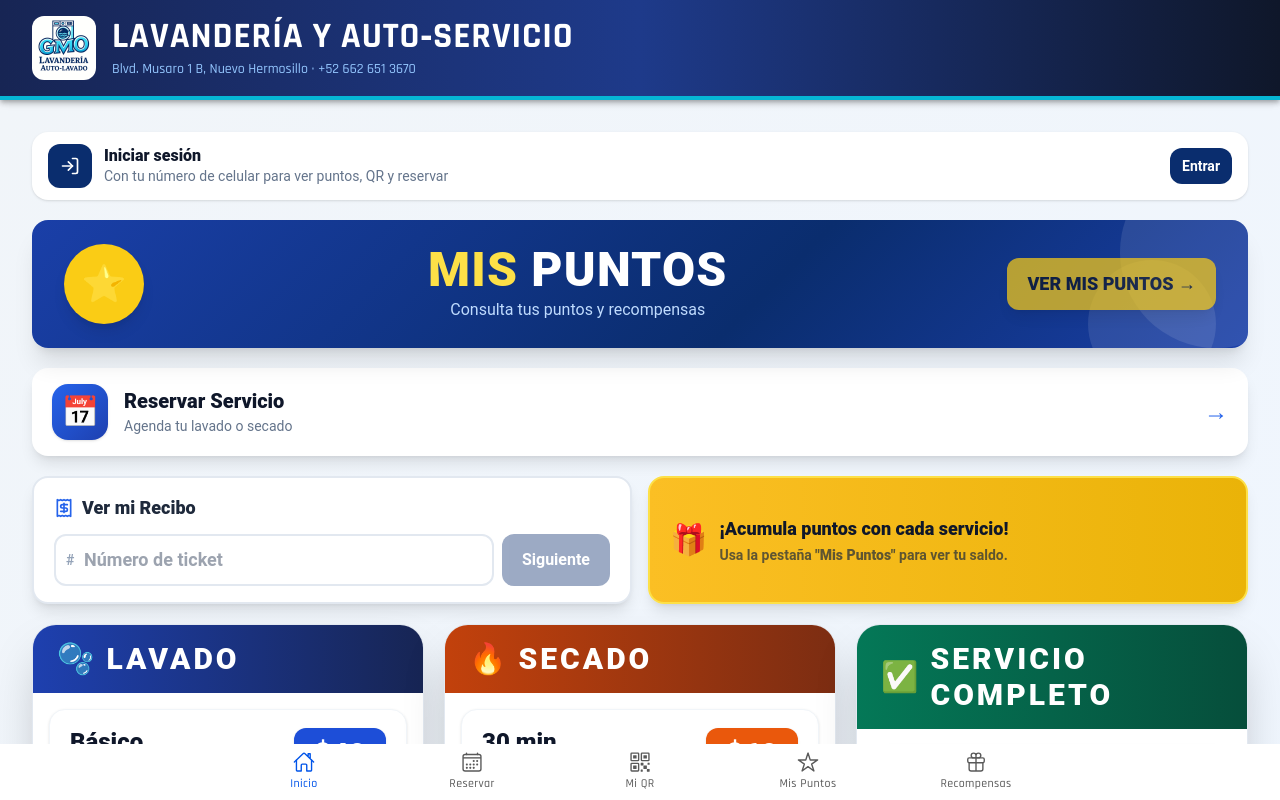
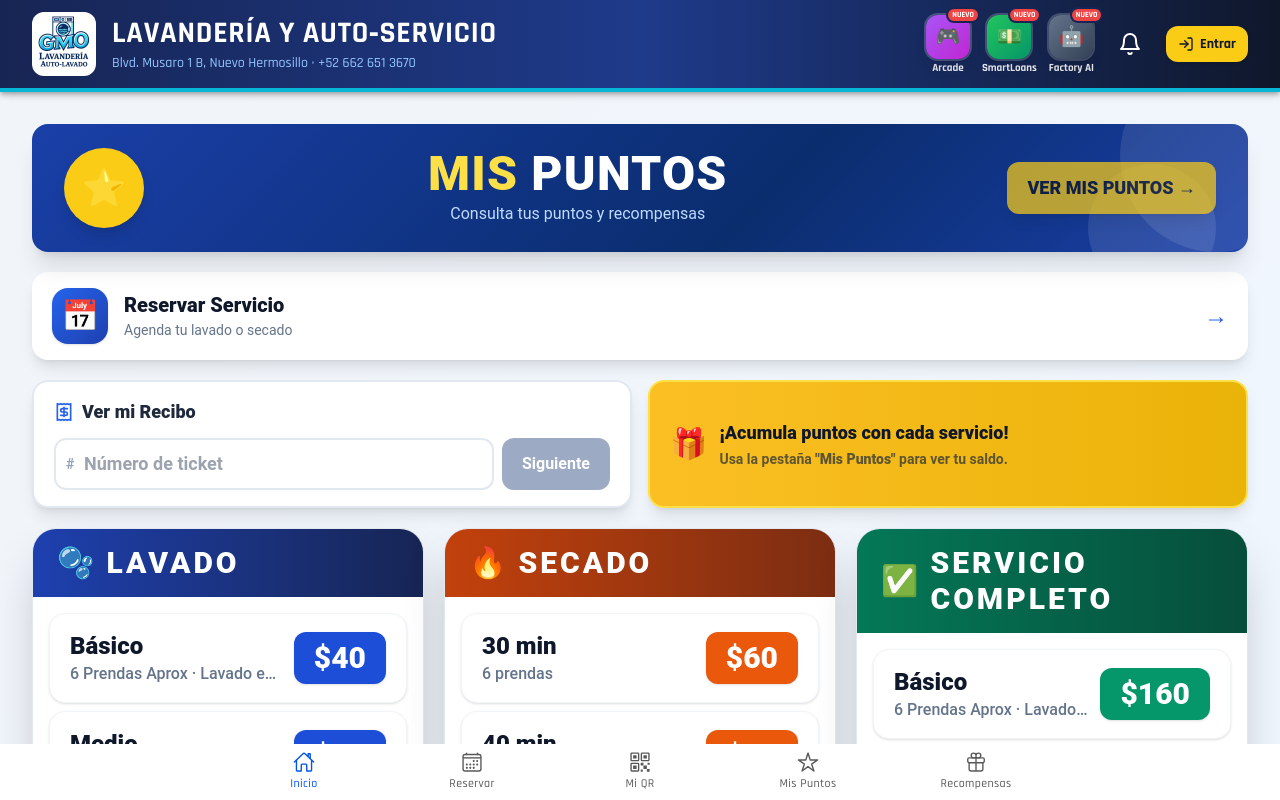
Before and after one commit to montanogilberto/menuLaundy, a React (Vite) app: page /home in a window 1280 px wide. Built offline with nearby package versions, Linux system fonts and the light colour scheme.

Commit message:
fixed dasboard v3

```diff
--- a/src/components/Header.tsx
+++ b/src/components/Header.tsx
@@ -1,14 +1,49 @@
-import { Star } from 'lucide-react';
+import { useHistory } from 'react-router-dom';
+import { Bell, LogIn, LogOut, User } from 'lucide-react';
 import logo from '../assets/logo_white.jpeg';
+import { contactInfo } from '../data/services';
+import { useClientSession, clearClientSession } from '../lib/clientSession';
 
-interface Props {
-  onRewardsClick?: () => void;
-}
+const STORE_WA = contactInfo.phone.replace(/\D/g, '');
+const waLink = (text: string) => `https://wa.me/${STORE_WA}?text=${encodeURIComponent(text)}`;
 
-export default function Header({ onRewardsClick }: Props) {
+// Other GMO projects promoted from the header
+const PROJECTS = [
+  { key: 'arcade',     label: 'Arcade',     emoji: '🎮', bg: 'from-purple-500 to-fuchsia-600', href: 'https://posvending.gmolavanderia.com/arcade' },
+  { key: 'smartloans', label: 'SmartLoans', emoji: '💵', bg: 'from-green-500 to-emerald-600', href: waLink('Hola, quiero información sobre SmartLoans (préstamos).') },
+  { key: 'factory',    label: 'Factory AI', emoji: '🤖', bg: 'from-slate-500 to-slate-700',   href: waLink('Hola, quiero información sobre Factory AI Agents.') },
+];
+
+export default function Header() {
+  const history = useHistory();
+  const session = useClientSession();
+
+  const projectIcons = (
+    <nav aria-label="Otros proyectos GMO" className="flex items-center gap-2 sm:gap-3">
+      {PROJECTS.map(p => (
+        <a
+          key={p.key}
+          href={p.href}
+          target="_blank"
+          rel="noopener noreferrer"
+          className="group flex flex-col items-center gap-1 shrink-0"
+        >
+          <span className={`relative w-10 h-10 md:w-11 md:h-11 rounded-xl bg-gradient-to-br ${p.bg} flex items-center justify-center text-xl shadow-lg ring-2 ring-white/20 group-hover:ring-white/60 transition`}>
+            {p.emoji}
+            <span className="absolute -top-1.5 -right-2 bg-red-500 text-white text-[8px] font-black leading-none px-1 py-0.5 rounded-full ring-2 ring-blue-950">
+              NUEVO
+            </span>
+          </span>
+          <span className="text-white/90 text-[11px] font-bold leading-none">{p.label}</span>
+        </a>
+      ))}
+    </nav>
+  );
+
   return (
     <header className="bg-gradient-to-r from-blue-950 via-blue-900 to-slate-900 border-b-4 border-cyan-500 flex-shrink-0">
-      <div className="max-w-screen-2xl mx-auto px-3 sm:px-4 md:px-8 py-2.5 md:py-4 pt-[max(0.625rem,env(safe-area-inset-top))] flex items-center gap-2.5 sm:gap-4">
+      <div className="max-w-screen-2xl mx-auto px-3 sm:px-4 md:px-8 py-2.5 md:py-3 pt-[max(0.625rem,env(safe-area-inset-top))] flex flex-col gap-2.5">
+        <div className="flex items-center gap-2.5 sm:gap-4">
           {/* Logo */}
           <img
             src={logo}
@@ -18,25 +53,61 @@ export default function Header({ onRewardsClick }: Props) {
 
           {/* Brand */}
           <div className="flex-1 min-w-0">
-
-          <h1 className="text-white font-black text-lg sm:text-xl md:text-3xl lg:text-4xl tracking-wide uppercase leading-none">
+            <h1 className="text-white font-black text-lg sm:text-xl md:text-2xl lg:text-3xl tracking-wide uppercase leading-none">
               Lavandería Y<br className="sm:hidden" /> Auto&#8209;Servicio
             </h1>
-          <p className="text-blue-300 text-xs md:text-sm font-medium mt-0.5 hidden sm:block">
+            <p className="text-blue-300 text-xs md:text-sm font-medium mt-0.5 hidden sm:block truncate">
               Blvd. Musaro 1 B, Nuevo Hermosillo · +52 662 651 3670
             </p>
           </div>
 
-        {/* Rewards CTA */}
-        {onRewardsClick && (
+          {/* Projects (desktop: same row) */}
+          <div className="hidden lg:block">{projectIcons}</div>
+
+          {/* Alerts */}
           <button
-            onClick={onRewardsClick}
-            className="flex items-center gap-2 bg-gradient-to-r from-amber-400 to-yellow-400 hover:from-amber-300 hover:to-yellow-300 text-slate-900 font-black text-sm md:text-xl px-3 sm:px-4 md:px-7 py-2 md:py-3 rounded-xl sm:rounded-2xl shadow-lg transition-all sm:hover:scale-105 active:scale-95 border-2 border-yellow-200 whitespace-nowrap shrink-0"
+            onClick={() => history.push(session ? '/puntos' : '/login')}
+            aria-label="Alertas"
+            className="relative p-2 rounded-full text-white hover:bg-white/10 shrink-0"
           >
-            <Star className="w-4 h-4 md:w-6 md:h-6 fill-current shrink-0" />
-            <span>Mis Puntos</span>
+            <Bell className="w-6 h-6" />
+            {session && <span className="absolute top-1.5 right-1.5 w-2.5 h-2.5 bg-red-500 rounded-full ring-2 ring-blue-950" />}
+          </button>
+
+          {/* User: greeting + Salir, or Entrar */}
+          {session ? (
+            <div className="flex items-center gap-2 shrink-0">
+              <div className="w-9 h-9 rounded-full bg-blue-400 flex items-center justify-center">
+                <User className="w-5 h-5 text-white" />
+              </div>
+              <div className="hidden sm:block leading-tight max-w-[10rem]">
+                <p className="text-white font-bold text-sm truncate">Hola, {session.first_name} 👋</p>
+                <p className="text-blue-300 text-xs">Cliente</p>
+              </div>
+              <button
+                onClick={clearClientSession}
+                className="flex items-center gap-1 text-white/80 hover:text-white text-xs font-bold border border-white/30 rounded-lg px-2 py-1.5"
+              >
+                <LogOut className="w-4 h-4" /> Salir
+              </button>
+            </div>
+          ) : (
+            <button
+              onClick={() => history.push('/login')}
+              className="flex items-center gap-1.5 bg-yellow-400 hover:bg-yellow-300 text-slate-900 font-black text-sm px-3 py-2 rounded-xl shadow shrink-0"
+            >
+              <LogIn className="w-4 h-4" /> Entrar
             </button>
           )}
+        </div>
+
+        {/* Projects (phone/tablet: own row) */}
+        <div className="lg:hidden flex items-center justify-between gap-2 border-t border-white/10 pt-2">
+          <p className="text-blue-200 text-xs font-bold leading-tight">
+            Conoce nuestros<br />otros proyectos
+          </p>
+          {projectIcons}
+        </div>
       </div>
     </header>
   );
--- a/src/data/services.ts
+++ b/src/data/services.ts
@@ -100,7 +100,7 @@ export const businessHours = [
 export const socialLinks = [
   { name: 'Facebook', url: 'https://facebook.com/gmolavanderia', icon: 'Facebook' },
   { name: 'Instagram', url: 'https://instagram.com/gmolavanderia', icon: 'Instagram' },
-  { name: 'WhatsApp', url: 'https://wa.me/525512345678', icon: 'MessageCircle' },
+  { name: 'WhatsApp', url: 'https://wa.me/526626513670', icon: 'MessageCircle' },
 ];
 
 export const sampleTicket: Ticket = {
--- a/src/pages/KioskHomePage.tsx
+++ b/src/pages/KioskHomePage.tsx
@@ -1,10 +1,10 @@
 import { useState } from 'react';
 import { useHistory } from 'react-router-dom';
-import { Search, Receipt, Phone, AlertCircle, Loader2, LogOut, UserCheck, LogIn } from 'lucide-react';
+import { Search, Receipt, Phone, AlertCircle, Loader2 } from 'lucide-react';
 import { slides } from '../data/services';
 import { Service } from '../types';
 import { findClientByPhone } from '../api/rewardsCheckApi';
-import { useClientSession, saveClientSession, clearClientSession } from '../lib/clientSession';
+import { useClientSession, saveClientSession } from '../lib/clientSession';
 
 type ReceiptStep = 'idle' | 'enter_id' | 'enter_phone' | 'loading' | 'error';
 
@@ -126,37 +126,6 @@ export default function KioskHomePage({ onViewReceipt }: Props) {
 
   return (
     <div className="min-h-full bg-gradient-to-br from-slate-100 to-blue-50 p-3 sm:p-4 md:p-6 lg:p-8 pb-[max(0.75rem,env(safe-area-inset-bottom))] flex flex-col gap-4 sm:gap-5">
-
-      {/* Login option (logged out) / logged-in customer */}
-      {!session && (
-        <button
-          onClick={() => history.push('/login')}
-          className="w-full flex items-center gap-3 bg-white rounded-2xl shadow px-4 py-3 border-2 border-blue-200 active:scale-[0.98] transition-transform text-left"
-        >
-          <div className="w-11 h-11 rounded-xl bg-[#0a2d6e] flex items-center justify-center shrink-0">
-            <LogIn className="w-5 h-5 text-white" />
-          </div>
-          <div className="flex-1 min-w-0">
-            <p className="text-slate-900 font-black text-base leading-tight">Iniciar sesión</p>
-            <p className="text-slate-500 text-sm leading-tight mt-0.5">Con tu número de celular para ver puntos, QR y reservar</p>
-          </div>
-          <span className="shrink-0 bg-[#0a2d6e] text-white font-bold text-sm px-3 py-2 rounded-xl">Entrar</span>
-        </button>
-      )}
-      {session && (
-        <div className="flex items-center gap-3 bg-white rounded-2xl shadow px-4 py-3 border-2 border-green-200">
-          <UserCheck className="w-6 h-6 text-green-600 shrink-0" />
-          <p className="flex-1 min-w-0 text-slate-800 font-bold text-base truncate">
-            Hola, {session.first_name} 👋
-          </p>
-          <button
-            onClick={clearClientSession}
-            className="flex items-center gap-1 text-slate-500 hover:text-red-600 text-sm font-bold border border-slate-200 rounded-lg px-2.5 py-1.5 shrink-0"
-          >
-            <LogOut className="w-4 h-4" /> Salir
-          </button>
-        </div>
-      )}
 
       {/* MIS PUNTOS — big tappable CTA */}
       <button
```
Lines whose indentation alone changed are shown as unchanged.
